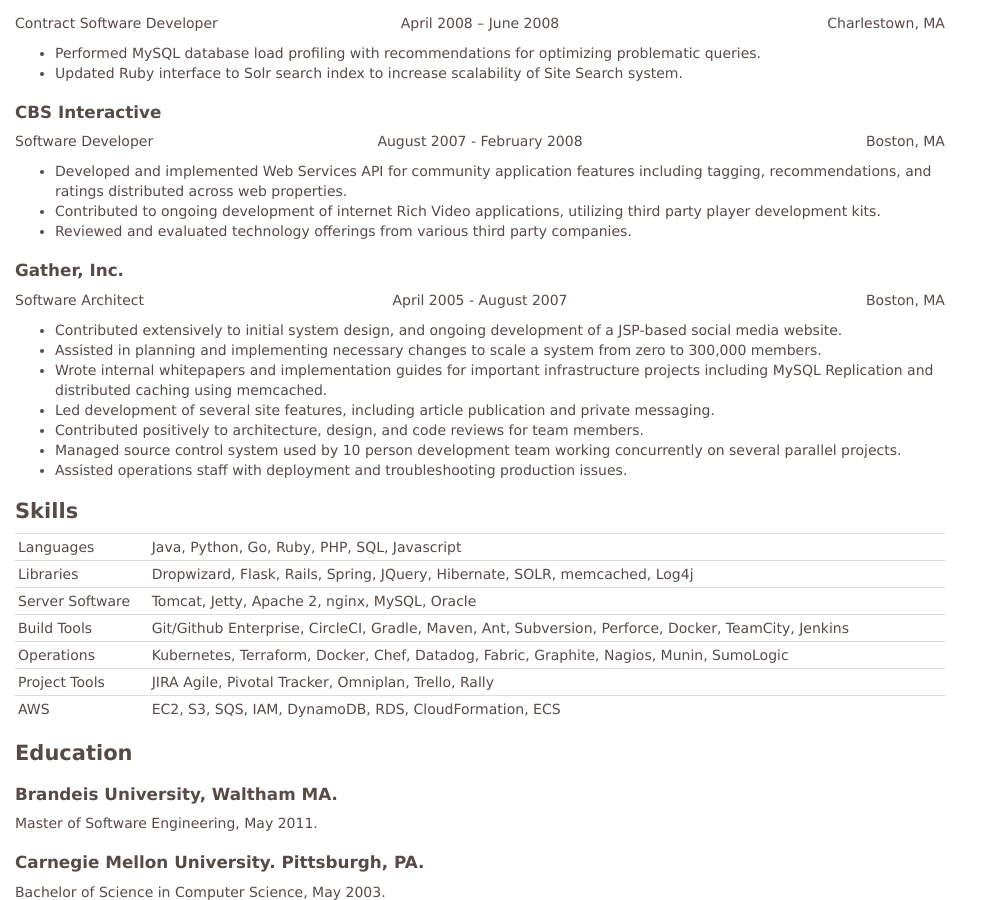
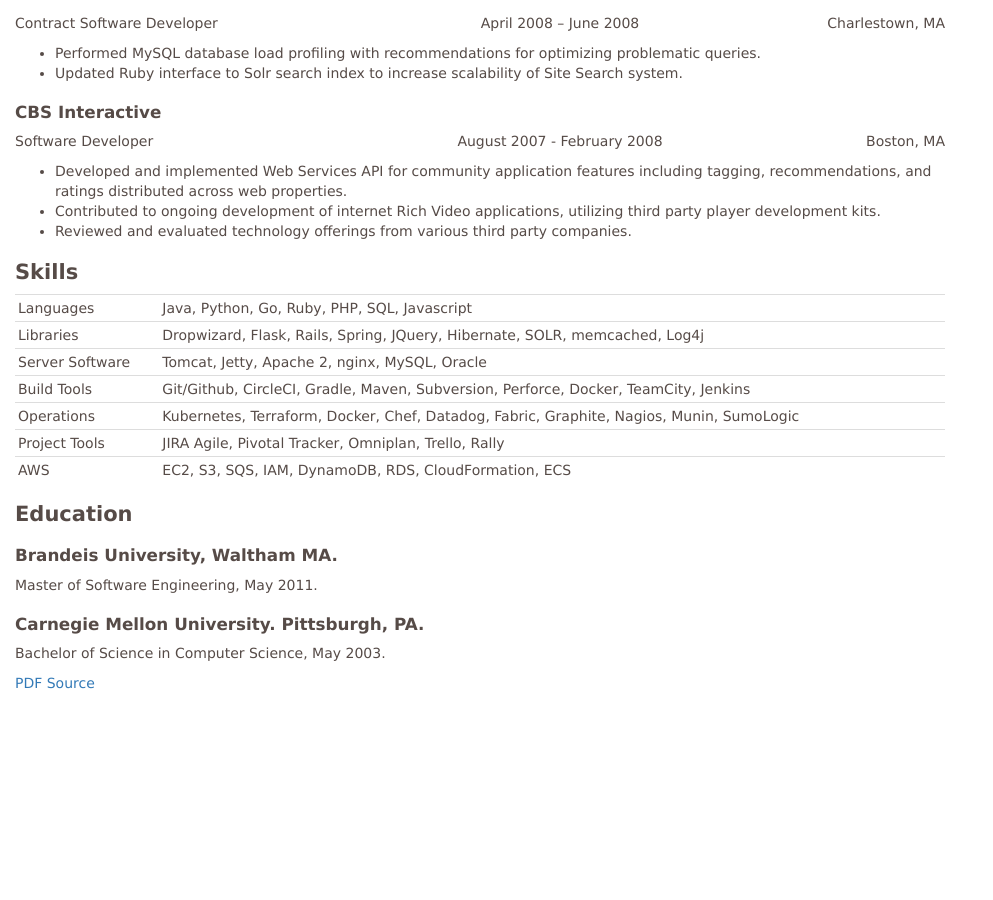
Before and after one commit to mtolan/mtolan.github.io, a Jekyll site: the page built from resume/index.html, in a window 1280 px wide and 900 px high, scrolled down 1325 px. Shown: the whole window, without its empty margins (0-993 px from the left). Built offline with Jekyll 4.4.1, drawn with Linux system fonts in a browser that asks for light colours; after the commit the page ends 2018 px from its top, so only the background shows below that.

Commit message:
Removed Gather position; trimmed skills

```diff
--- a/resume/index.html
+++ b/resume/index.html
@@ -23,9 +23,9 @@
 <section class="position">
 <h3>Brightcove</h3>
 <div class="row">
-	<p class="col-xs-4 title">Associate Engineering Manager</p>
+	<p class="col-xs-5 title">Associate Engineering Manager</p>
 	<p class="col-xs-4 dates">February 2019 – Present</p>
-	<p class="col-xs-4 location">Boston, MA</p>
+	<p class="col-xs-3 location">Boston, MA</p>
 </div>
 
 <ul>
@@ -43,9 +43,9 @@
 <section class="position">
 <h3>Brightcove</h3>
 <div class="row">
-	<p class="col-xs-4 title">Principal Software Engineer: Platform</p>
+	<p class="col-xs-5 title">Principal Software Engineer: Platform</p>
 	<p class="col-xs-4 dates">June 2016 – February 2019</p>
-	<p class="col-xs-4 location">Boston, MA</p>
+	<p class="col-xs-3 location">Boston, MA</p>
 </div>
 
 <ul>
@@ -61,9 +61,9 @@
 <section class="position">
 <h3>Brightcove</h3>
 <div class="row">
-	<p class="col-xs-4 title">Sr. Software Engineer</p>
+	<p class="col-xs-5 title">Sr. Software Engineer</p>
 	<p class="col-xs-4 dates">January 2011 – June 2016</p>
-	<p class="col-xs-4 location">Boston, MA</p>
+	<p class="col-xs-3 location">Boston, MA</p>
 </div>
 
 <ul>
@@ -78,9 +78,9 @@
 <section class="position">
 <h3>Language International</h3>
 <div class="row">
-	<p class="col-xs-4 title">Sr. Software Developer</p>
+	<p class="col-xs-5 title">Sr. Software Developer</p>
 	<p class="col-xs-4 dates">August 2009 – December 2010</p>
-	<p class="col-xs-4 location">Cambridge, MA</p>
+	<p class="col-xs-3 location">Cambridge, MA</p>
 </div>
 
 <ul>
@@ -95,9 +95,9 @@
 <section class="position">
 <h3>MyHappyPlanet</h3>
 <div class="row position">
-	<p class="col-xs-4 title">Sr. Software Developer</p>
+	<p class="col-xs-5 title">Sr. Software Developer</p>
 	<p class="col-xs-4 dates">June 2008 - August 2009</p>
-	<p class="col-xs-4 location">Cambridge, MA</p>
+	<p class="col-xs-3 location">Cambridge, MA</p>
 </div>
 
 <ul>
@@ -110,9 +110,9 @@
 <section class="position">
 <h3>Eons</h3>
 <div class="row">
-	<p class="col-xs-4 title">Contract Software Developer</p>
+	<p class="col-xs-5 title">Contract Software Developer</p>
 	<p class="col-xs-4 dates">April 2008 – June 2008</p>
-	<p class="col-xs-4 location">Charlestown, MA</p>
+	<p class="col-xs-3 location">Charlestown, MA</p>
 </div>
 
 <ul>
@@ -124,9 +124,9 @@
 <section class="position">
 <h3>CBS Interactive</h3>
 <div class="row">
-	<p class="col-xs-4 title">Software Developer</p>
+	<p class="col-xs-5 title">Software Developer</p>
 	<p class="col-xs-4 dates">August 2007 - February 2008</p>
-	<p class="col-xs-4 location">Boston, MA</p>
+	<p class="col-xs-3 location">Boston, MA</p>
 </div>
 
 <ul>
@@ -136,31 +136,12 @@
 </ul>
 </section>
 
-<section class="position">
-<h3>Gather, Inc.</h3>
-<div class="row position">
-	<p class="col-xs-4 title">Software Architect</p>
-	<p class="col-xs-4 dates">April 2005 - August 2007</p>
-	<p class="col-xs-4 location">Boston, MA</p>
-</div>
-
-<ul>
-<li>Contributed extensively to initial system design, and ongoing development of a JSP-based social media website.</li>
-<li>Assisted in planning and implementing necessary changes to scale a system from zero to 300,000 members.</li>
-<li>Wrote internal whitepapers and implementation guides for important infrastructure projects including MySQL Replication and distributed caching using memcached.</li>
-<li>Led development of several site features, including article publication and private messaging.</li>
-<li>Contributed positively to architecture, design, and code reviews for team members.</li>
-<li>Managed source control system used by 10 person development team working concurrently on several parallel projects.</li>
-<li>Assisted operations staff with deployment and troubleshooting production issues.</li>
-</ul>
-</section>
-
 ## Skills
 
 |Languages|Java, Python, Go, Ruby, PHP, SQL, Javascript|
 |Libraries|Dropwizard, Flask, Rails, Spring, JQuery, Hibernate, SOLR, memcached, Log4j|
 |Server Software|Tomcat, Jetty, Apache 2, nginx, MySQL, Oracle|
-|Build Tools|Git/Github Enterprise, CircleCI, Gradle, Maven, Ant, Subversion, Perforce, Docker, TeamCity, Jenkins|
+|Build Tools|Git/Github, CircleCI, Gradle, Maven, Subversion, Perforce, Docker, TeamCity, Jenkins|
 |Operations|Kubernetes, Terraform, Docker, Chef, Datadog, Fabric, Graphite, Nagios, Munin, SumoLogic|
 |Project Tools|JIRA Agile, Pivotal Tracker, Omniplan, Trello, Rally|
 |AWS|EC2, S3, SQS, IAM, DynamoDB, RDS, CloudFormation, ECS|
```
Also changed, not shown: 1 other file.
